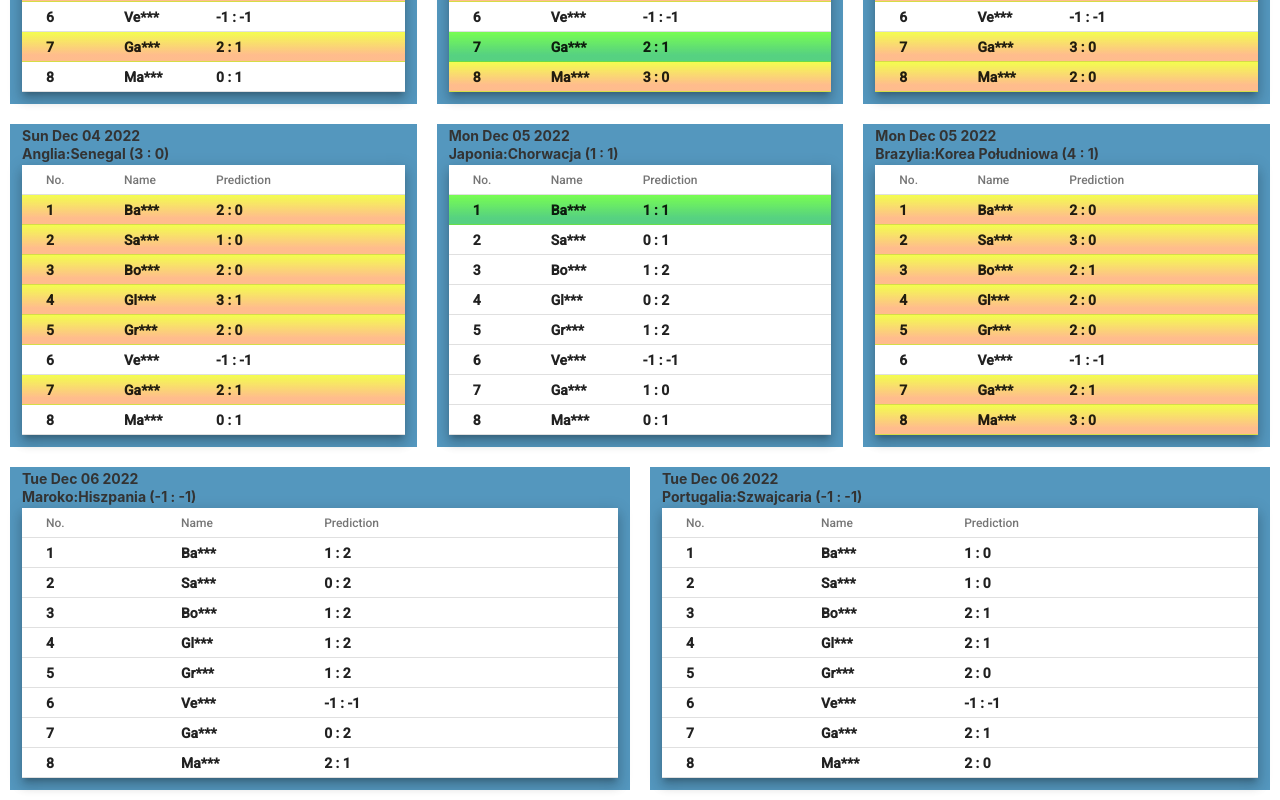
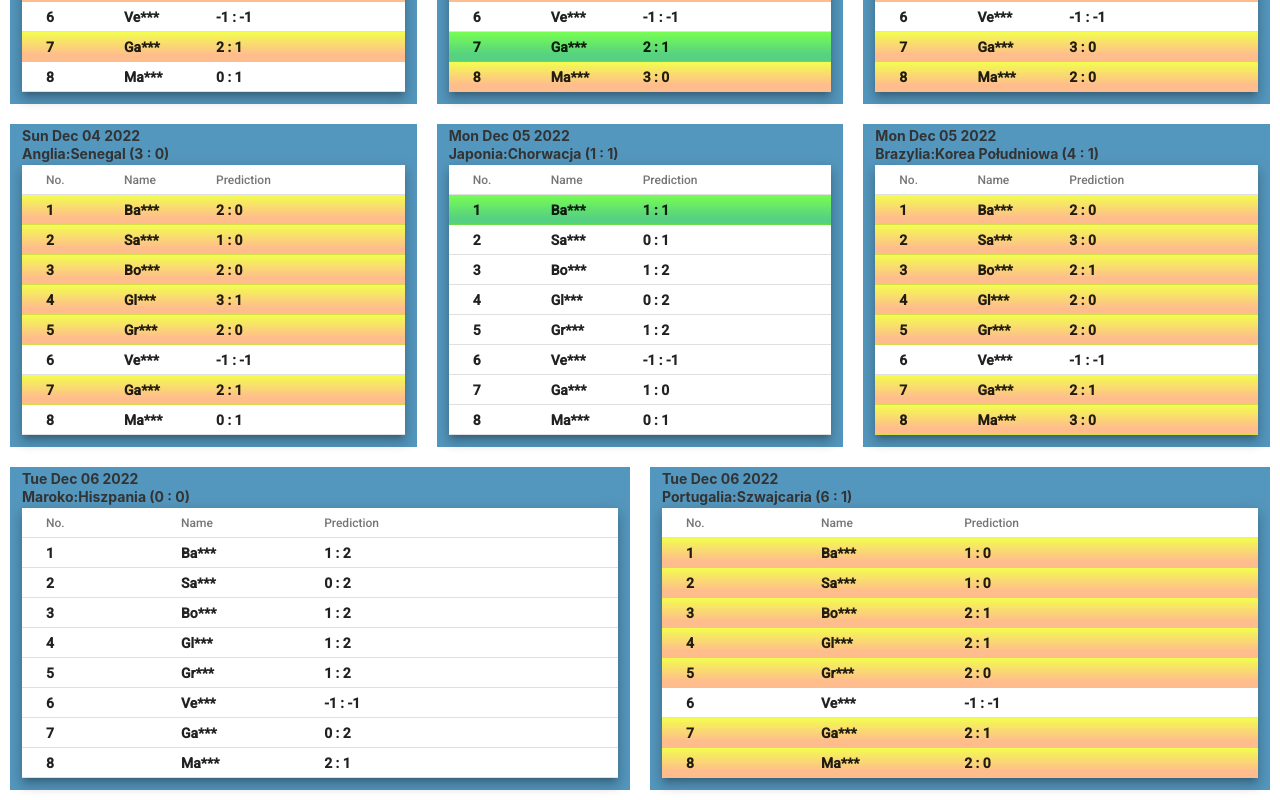
Before and after one commit to Cenarius1/fifka, an Angular app: page /fifka/first-component in a window 1280 px wide. Before the commit this address led to /. Shown: the part 654-1454 px from the top of the page. Built offline with nearby package versions, Linux system fonts and the light colour scheme.

Commit message:
upade deployment

```diff
--- a/src/app/app-routing.module.ts
+++ b/src/app/app-routing.module.ts
@@ -2,7 +2,6 @@ import { NgModule } from '@angular/core';
 import { RouterModule, Routes } from '@angular/router';
 
 import { BetPlayersComponent } from './bet-players/bet-players.component';
-// const routes: Routes = [];
 
 const routes: Routes = [
   { path: 'first-component', component: BetPlayersComponent },
--- a/src/data/matches-data.ts
+++ b/src/data/matches-data.ts
@@ -73,7 +73,7 @@ export class MatchesData {
             ]
         },
         {
-            Team1: 'Maroko', Team2: 'Hiszpania', TeamScore1: -1, TeamScore2: -1, Date: new Date('2022-12-06'), BetPlayerInnerModel: [
+            Team1: 'Maroko', Team2: 'Hiszpania', TeamScore1: 0, TeamScore2: 0, Date: new Date('2022-12-06'), BetPlayerInnerModel: [
                 { position: 1, playerName: 'Ba***', TeamBetScore1: 1, TeamBetScore2: 2 },
                 { position: 2, playerName: 'Sa***', TeamBetScore1: 0, TeamBetScore2: 2 },
                 { position: 3, playerName: 'Bo***', TeamBetScore1: 1, TeamBetScore2: 2 },
@@ -85,7 +85,7 @@ export class MatchesData {
             ]
         },
         {
-            Team1: 'Portugalia', Team2: 'Szwajcaria', TeamScore1: -1, TeamScore2: -1, Date: new Date('2022-12-06'), BetPlayerInnerModel: [
+            Team1: 'Portugalia', Team2: 'Szwajcaria', TeamScore1: 6, TeamScore2: 1, Date: new Date('2022-12-06'), BetPlayerInnerModel: [
                 { position: 1, playerName: 'Ba***', TeamBetScore1: 1, TeamBetScore2: 0 },
                 { position: 2, playerName: 'Sa***', TeamBetScore1: 1, TeamBetScore2: 0 },
                 { position: 3, playerName: 'Bo***', TeamBetScore1: 2, TeamBetScore2: 1 },
--- a/src/index.html
+++ b/src/index.html
@@ -3,7 +3,7 @@
 <head>
   <meta charset="utf-8">
   <title>Katar2022</title>
-  <base href="/">
+  <base href="/fifka">
   <meta name="viewport" content="width=device-width, initial-scale=1">
   <link rel="icon" type="image/x-icon" href="favicon.ico">
   <link rel="preconnect" href="https://fonts.gstatic.com">
```
Also changed, not shown: 3 other files (tests, documents, lock files or other folders).
